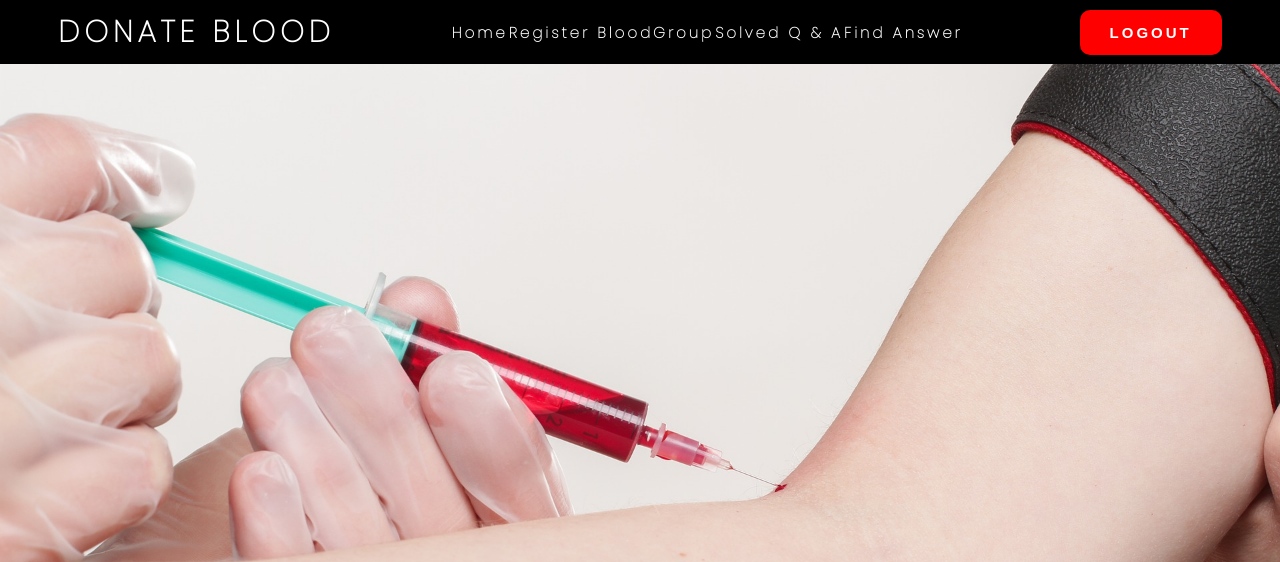
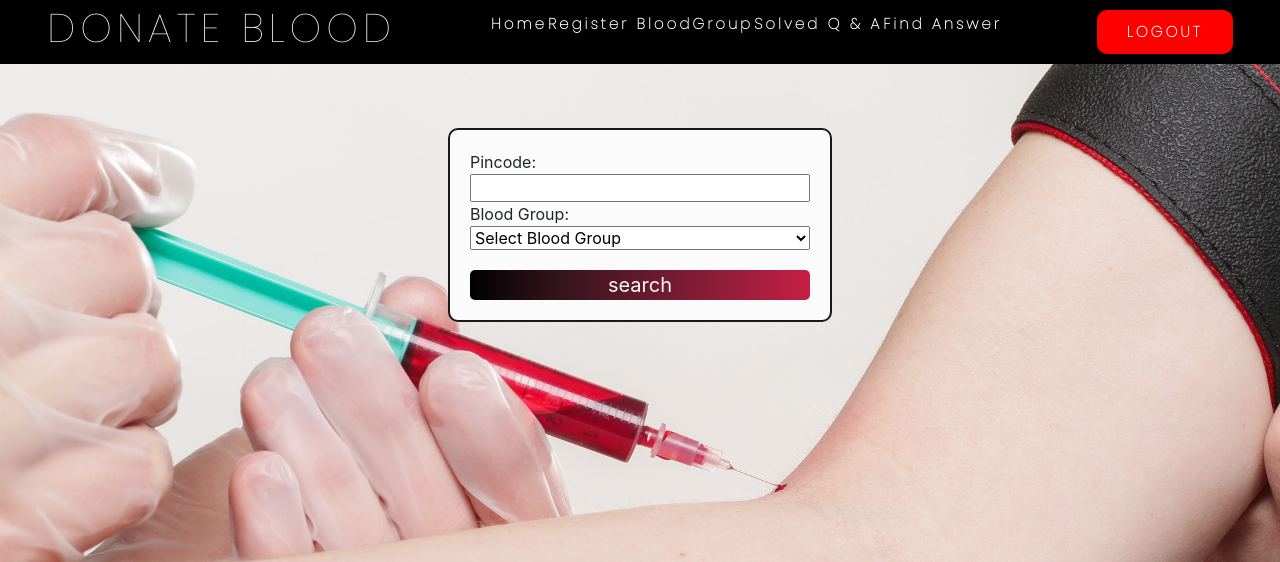
Before and after one commit to jamsheerjk123/BloodDonationManagement, a Django app: page / in a window 1280 px wide. Shown: the top 562 px of the page. Run offline with Django 3.2, Linux system fonts and the light colour scheme; a user stored in the database is signed in; some libraries are stand-ins or nearby versions.

Commit message:
Blood Group Search Added

```diff
--- a/blood/views.py
+++ b/blood/views.py
@@ -9,6 +9,13 @@ from .models import BloodGroup
 # Create your views here.
 @login_required(login_url='account:signin')
 def home(request):
+    if request.method=="POST":
+        blood_group= request.POST['blood_group']
+        print (blood_group)
+        pincode= request.POST['pincode']
+        print (pincode)
+        result=BloodGroup.objects.filter(pincode=pincode)
+        return render(request,'index.html',{'result': result})
 
     return render(request,'index.html')
 
--- a/templates/index.html
+++ b/templates/index.html
@@ -9,6 +9,7 @@
     {% block css %}
 
     {% endblock %}
+    <link rel="stylesheet" href="https://stackpath.bootstrapcdn.com/bootstrap/4.2.1/css/bootstrap.min.css" integrity="sha384-GJzZqFGwb1QTTN6wy59ffF1BuGJpLSa9DkKMp0DgiMDm4iYMj70gZWKYbI706tWS" crossorigin="anonymous">
 
     <link rel="stylesheet" href="{% static 'style.css' %}">
     <link rel="preconnect" href="https://fonts.gstatic.com">
@@ -41,13 +42,76 @@
 
     </nav>
 
-    {% for message in messages %}
-    <h1 style="color:black">{{ message.error }}</h1>
-    {% endfor %}
+
 
 
     {% block content %}
 
+    {% for message in messages %}
+    <h1 style="color:black">{{ message.error }}</h1>
+    {% endfor %}
+    <div class="search">
+      <form action="" method="POST"style="display: flex;
+      flex-direction: column;
+      justify-content: center;
+      align-items: normal;
+      margin-top: 5%;
+      /* border-style: outset; */
+      padding: 20px;
+      border: 2px solid rgba(0,0,0,0.9);
+      border-radius: 10px;
+      width:30%;
+      margin-left:35%;
+      background-color:#FBFBFB;">
+      {% csrf_token %}
+      Pincode:<input type="number"name="pincode">
+      Blood Group:
+      <select name="blood_group" id="">
+
+        <option value="">Select Blood Group</option>
+        <option value="O+">O+</option>
+        <option value="O-">O-</option>
+        <option value="A+">A+</option>
+        <option value="A-">A-</option>
+        <option value="AB+">AB+</option>
+        <option value="AB-">AB-</option>
+        <option value="B+">B+</option>
+        <option value="B-">B-ve</option>
+      </select>
+
+      <input type="submit" value="search"style="margin-top:20px;background-image: linear-gradient(to left, #c61f44, #921d3a, #611a2d, #32131c, #000000);
+      color: floralwhite;
+        font-size: 20px;
+        border: none;
+        border-radius: 5px;" >
+
+      </form>
+
+    </div>
+   {% if result %}
+    <table class="table table-striped table-dark"style="">
+      <thead>
+        <tr>
+          <th scope="col">Email</th>
+          <th scope="col">Name</th>
+          <th scope="col">Phone</th>
+          <th scope="col">Place</th>
+          <th scope="col">Blood Group</th>
+        </tr>
+      </thead>
+      <tbody>
+        {% for res in result %}
+        <tr>
+          <th scope="row">{{ res.user.email }}</th>
+          <td>{{ res.user.full_name }}</td>
+          <td>{{ res.phone }}</td>
+          <td>{{ res.place }}</td>
+          <td>{{ res.blood_group }}</td>
+        </tr>
+      {% endfor %}
+      </tbody>
+    </table>
+    {% endif %}
 
     {% endblock %}
 
```
Also changed, not shown: db.sqlite3, templates/registerblood.html (indentation only).
